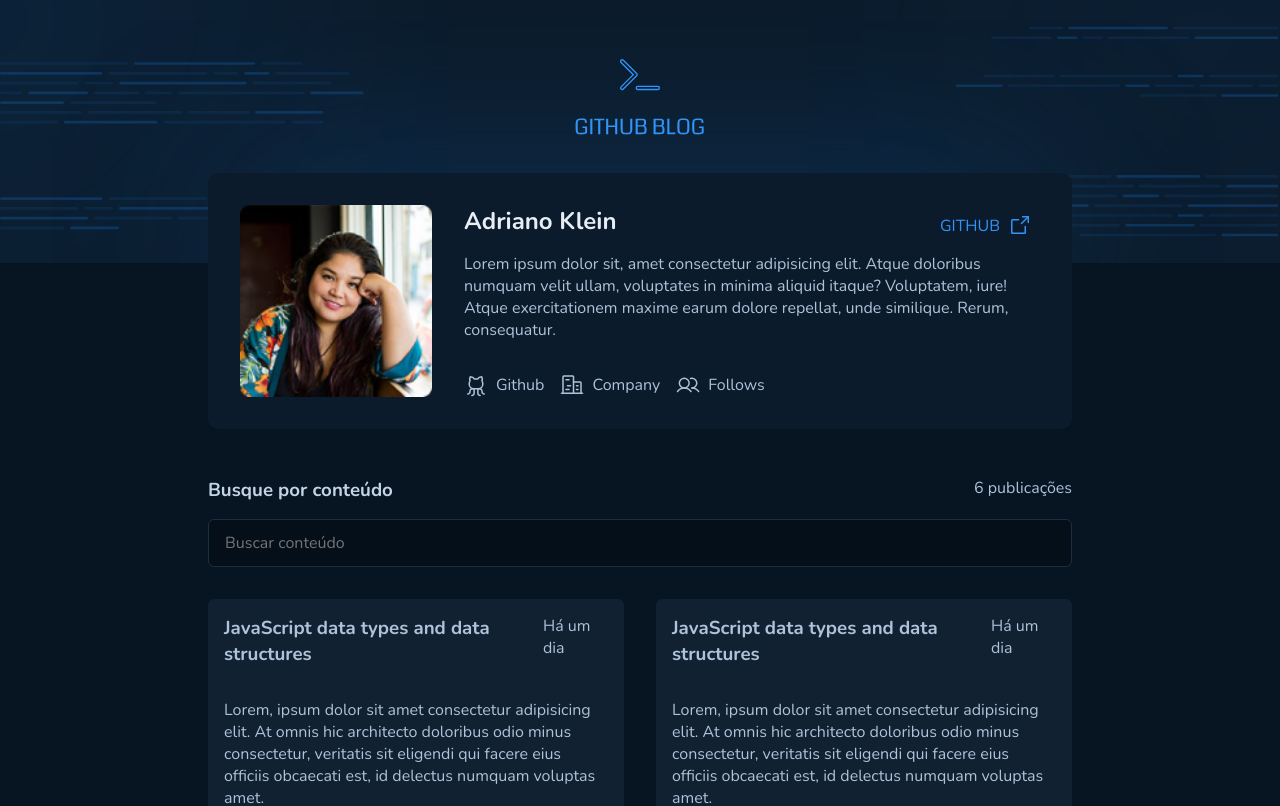
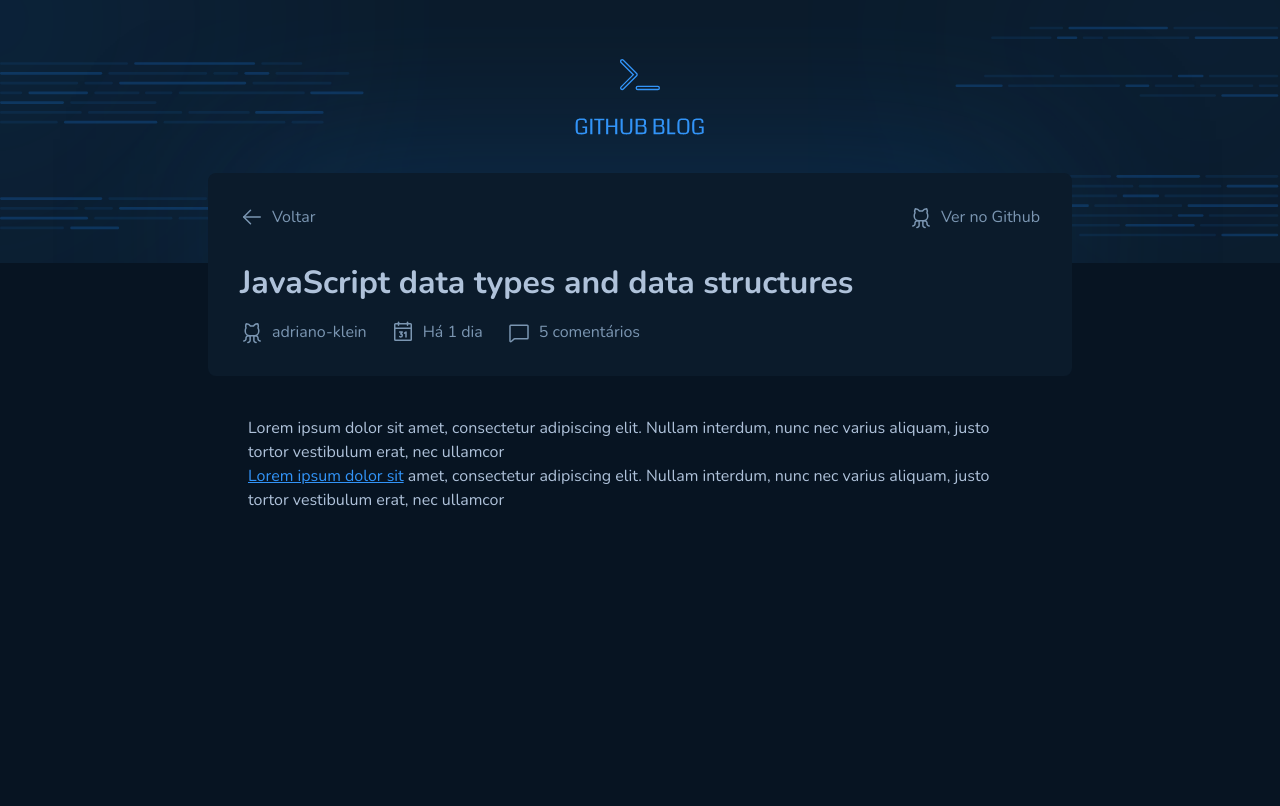
Before and after one commit to adriano-klein/github-blog, a React (Vite) app: page /post in a window 1280 px wide. Shown: the top 806 px of the page. Built offline with nearby package versions, Linux system fonts and the light colour scheme.

Commit message:
Finalizei o front-end

```diff
--- a/package.json
+++ b/package.json
@@ -11,9 +11,11 @@
   },
   "dependencies": {
     "@fortawesome/fontawesome-svg-core": "^6.6.0",
+    "axios": "^1.7.7",
     "phosphor-react": "^1.4.1",
     "react": "^18.3.1",
     "react-dom": "^18.3.1",
+    "react-router-dom": "^6.26.2",
     "styled-components": "^6.1.13"
   },
   "devDependencies": {
--- a/src/App.tsx
+++ b/src/App.tsx
@@ -2,13 +2,17 @@ import { ThemeProvider } from "styled-components";
 import { Home } from "./pages/home/home";
 import { GlobalStyle } from "./styles/global";
 import { defaultTheme } from "./styles/themes/default";
+import { BrowserRouter } from "react-router-dom";
+import { Router } from "./Router";
 
 export function App() {
   return (
     <>
       <ThemeProvider theme={defaultTheme}>
-        <GlobalStyle />
-        <Home />
+        <BrowserRouter>
+          <Router />
+          <GlobalStyle />
+        </BrowserRouter>
       </ThemeProvider>
     </>
   );
--- /dev/null
+++ b/src/Router.tsx
@@ -0,0 +1,15 @@
+import { Route, Routes } from "react-router-dom";
+import { DefaultLayout } from "./layouts/DefaultLayout";
+import { Post } from "./pages/Post";
+import { Home } from "./pages/home/home";
+
+export function Router() {
+  return (
+    <Routes>
+      <Route path="/" element={<DefaultLayout />}>
+        <Route path="/" element={<Home />} />
+        <Route path="/post" element={<Post />} />
+      </Route>
+    </Routes>
+  );
+}
--- a/src/components/header/styles.ts
+++ b/src/components/header/styles.ts
@@ -2,7 +2,7 @@ import styled from "styled-components";
 
 export const HeaderContainer = styled.header`
   width: 100vw;
-
+  position: inherit;
   img {
     width: 100%;
   }
--- /dev/null
+++ b/src/layouts/DefaultLayout.tsx
@@ -0,0 +1,11 @@
+import { Outlet } from "react-router-dom";
+import { Header } from "../components/header";
+
+export function DefaultLayout() {
+  return (
+    <div>
+      <Header />
+      <Outlet />
+    </div>
+  );
+}
--- /dev/null
+++ b/src/libs/axios.ts
@@ -0,0 +1,5 @@
+import axios from "axios";
+
+export const api = axios.create({
+  baseURL: "http://localhost:3000",
+});
--- /dev/null
+++ b/src/pages/Post/index.tsx
@@ -0,0 +1,54 @@
+import { ArrowLeft, Calendar, Chat, GithubLogo } from "phosphor-react";
+import {
+  PostContainer,
+  PostTitleContainer,
+  PostTitle,
+  PostTitleFooter,
+  PostContentContainer,
+} from "./styles";
+
+export function Post() {
+  return (
+    <PostContainer>
+      <PostTitleContainer>
+        <PostTitle>
+          <span>
+            <ArrowLeft size={24} />
+            Voltar
+          </span>
+          <span>
+            <GithubLogo size={24} />
+            Ver no Github
+          </span>
+        </PostTitle>
+        <h1>JavaScript data types and data structures</h1>
+        <PostTitleFooter>
+          <span>
+            <GithubLogo size={24} />
+            adriano-klein
+          </span>
+          <span>
+            <Calendar size={24} />
+            Há 1 dia
+          </span>
+          <span>
+            <Chat size={24} />5 comentários
+          </span>
+        </PostTitleFooter>
+      </PostTitleContainer>
+      <PostContentContainer>
+        <p>
+          Lorem ipsum dolor sit amet, consectetur adipiscing elit. Nullam
+          interdum, nunc nec varius aliquam, justo tortor vestibulum erat, nec
+          ullamcor
+        </p>
+
+        <p>
+          <a href="#">Lorem ipsum dolor sit</a> amet, consectetur adipiscing
+          elit. Nullam interdum, nunc nec varius aliquam, justo tortor
+          vestibulum erat, nec ullamcor
+        </p>
+      </PostContentContainer>
+    </PostContainer>
+  );
+}
--- /dev/null
+++ b/src/pages/Post/styles.ts
@@ -0,0 +1,57 @@
+import styled from "styled-components";
+
+export const PostContainer = styled.div`
+  max-width: 54rem;
+  margin: 0 auto;
+`;
+
+export const PostTitleContainer = styled.div`
+  display: flex;
+  flex-direction: column;
+  width: 100%;
+  justify-content: space-between !important;
+  background-color: ${(props) => props.theme["base-profile"]};
+  padding: 2rem;
+  margin-top: -6rem;
+  border-radius: 0.5rem;
+  position: relative;
+  z-index: 10;
+
+  span {
+    display: flex;
+    align-items: center;
+    color: ${(props) => props.theme["base-span"]};
+
+    svg {
+      margin-right: 0.5rem;
+    }
+  }
+
+  h1 {
+    font-size: 2rem;
+    margin-bottom: 1rem;
+    color: ${(props) => props.theme["post-title"]};
+  }
+`;
+
+export const PostTitle = styled.div`
+  display: flex;
+  justify-content: space-between;
+  margin-bottom: 2rem;
+`;
+
+export const PostTitleFooter = styled.div`
+  display: flex;
+  justify-content: space-between;
+  max-width: 50%;
+`;
+
+export const PostContentContainer = styled.article`
+  padding: 2.5rem;
+  line-height: 1.5rem;
+  color: ${(props) => props.theme["base-text"]};
+
+  a {
+    color: ${(props) => props.theme["brand-blue"]};
+  }
+`;
--- a/src/pages/home/home.tsx
+++ b/src/pages/home/home.tsx
@@ -1,13 +1,20 @@
+import { useEffect, useState } from "react";
 import { CardPost } from "../../components/CardPost";
-import { Header } from "../../components/header";
 import { InputSearch } from "../../components/inputSearch";
 import { Profile } from "../../components/profile";
 import { HomeContainer, ProfileContainer, CardContainer } from "./styles";
+import { api } from "../../libs/axios";
 
 export function Home() {
+  const [posts, setPosts] = useState([]);
+  useEffect(() => {
+    api.get("https://api.github.com/users/adriano-klein").then((response) => {
+      setPosts(response.data);
+    });
+  }, []);
+
   return (
     <>
-      <Header />
       <HomeContainer>
         <ProfileContainer>
           <Profile />
--- a/src/pages/home/styles.ts
+++ b/src/pages/home/styles.ts
@@ -5,8 +5,6 @@ export const HomeContainer = styled.div`
   flex-direction: column;
   justify-content: center;
   align-items: center;
-  max-width: 54rem;
-  margin: 0 auto;
 `;
 
 export const ProfileContainer = styled.div`
@@ -17,4 +15,6 @@ export const CardContainer = styled.div`
   display: grid;
   grid-template-columns: repeat(2, 1fr);
   gap: 2rem;
+  max-width: 54rem;
+  margin: 0 auto;
 `;
```
Also changed, not shown: 1 other file (tests, documents, lock files or other folders).
